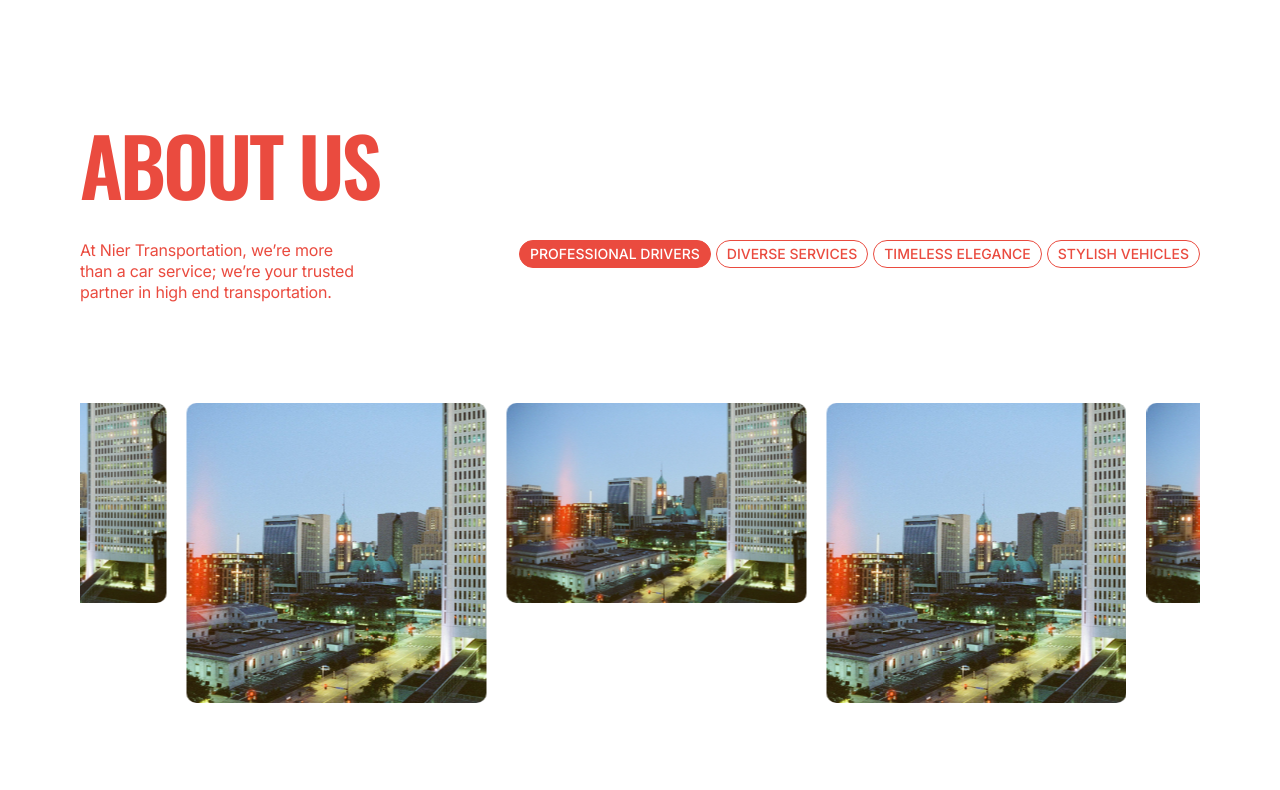
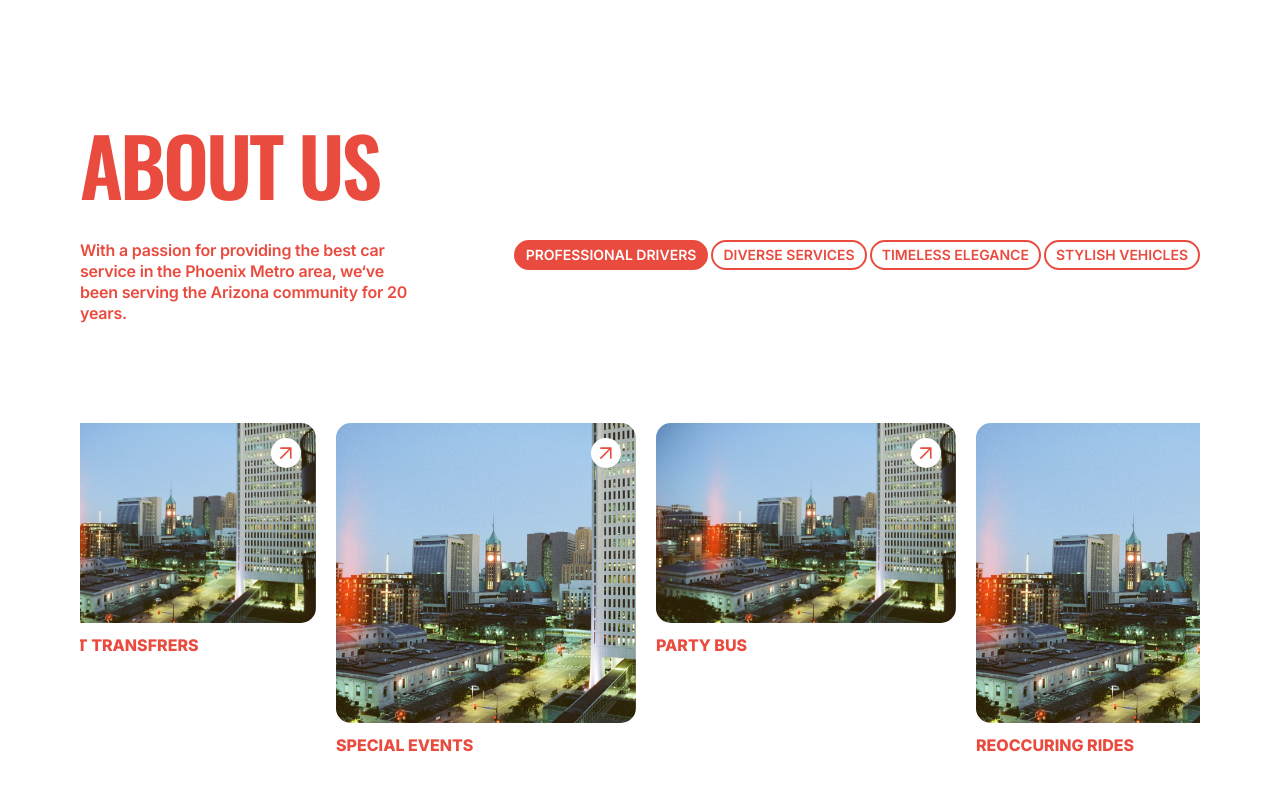
Before and after one commit to ChristianWare/Nier-Redesign-2025, a Next.js app: page / in a window 1280 px wide. Shown: the part 750-1540 px from the top of the page. Built offline with nearby package versions, Linux system fonts and the light colour scheme.

Commit message:
About Us done

```diff
--- a/src/components/homepage/AboutUs/AboutUs.module.css
+++ b/src/components/homepage/AboutUs/AboutUs.module.css
@@ -15,7 +15,8 @@
 }
 
 .copy {
-  width: 25%;
+  width: 30%;
+  font-weight: 600;
 }
 
 .widgitContainer {
@@ -23,15 +24,15 @@
   align-items: center;
   justify-content: flex-end;
   flex-wrap: wrap;
-  gap: 5px;
+  gap: 3px;
 }
 
 .title {
   font-family: var(--inter);
   font-size: 1.4rem;
-  font-weight: 500;
+  font-weight: 600;
   color: var(--red);
-  border: 1px solid var(--red);
+  border: 2px solid var(--red);
   border-radius: 50px;
   padding: 0.5rem 1rem;
   display: block;
@@ -42,6 +43,71 @@
 .widgitContainer > .card:first-child .title {
   background-color: var(--red);
   color: var(--white);
+}
+
+.bottom {
+  overflow: hidden;
+  margin-top: 10rem;
+}
+
+.scrollTrack {
+  display: flex;
+  gap: 2rem;
+  flex-wrap: nowrap;
+  animation: scroll 50s linear infinite;
+  padding-bottom: 5rem;
+}
+
+.scrollTrack:hover {
+  animation-play-state: paused;
+}
+
+@keyframes scroll {
+  0% {
+    transform: translateX(0);
+  }
+  100% {
+    transform: translateX(-50%);
+  }
+}
+
+.imgContainer {
+  flex: 0 0 300px;
+  width: 300px;
+  height: 300px;
+  position: relative;
+  cursor: pointer;
+}
+
+.img {
+  width: 100%;
+  height: 100%;
+  object-fit: cover;
+  border-radius: 15px;
+}
+
+.icon {
+  position: absolute;
+  width: 3rem;
+  height: 3rem;
+  background-color: var(--white);
+  border-radius: 50%;
+  padding: 0.7rem;
+  color: var(--red);
+  top: 15px;
+  right: 15px;
+  transform: rotate(45deg);
+}
+
+.imgContainer:nth-child(odd) {
+  height: 200px;
+}
+
+.service {
+  color: var(--red);
+  margin-top: 1rem;
+  font-family: var(--inter);
+  font-size: 1.6rem;
 }
 
 @media screen and (max-width: 1068px) {
@@ -67,41 +133,6 @@
   }
 }
 
-.bottom {
-  overflow: hidden;
-  margin-top: 10rem;
-}
-
-.scrollTrack {
-  display: flex;
-  gap: 2rem;
-  flex-wrap: nowrap;
-  animation: scroll 15s linear infinite;
-}
-
-@keyframes scroll {
-  0%   { transform: translateX(0); }
-  100% { transform: translateX(-50%); }
-}
-
-.imgContainer {
-  flex: 0 0 300px;
-  width: 300px;
-  height: 300px;
-  position: relative;
-}
-
-.img {
-  width: 100%;
-  height: 100%;
-  object-fit: cover;
-  border-radius: 10px;
-}
-
-.imgContainer:nth-child(odd) {
-  height: 200px;
-}
-
 @media screen and (max-width: 768px) {
   .copy {
     width: 100%;
--- a/src/components/homepage/AboutUs/AboutUs.tsx
+++ b/src/components/homepage/AboutUs/AboutUs.tsx
@@ -5,6 +5,7 @@ import LayoutWrapper from "@/components/shared/LayoutWrapper";
 import styles from "./AboutUs.module.css";
 import Image from "next/image";
 import Img1 from "../../../../public/images/hero.jpg";
+import Arrow from "../../../../public/icons/arrow.svg";
 
 const data = [
   { id: 1, title: "Professional Drivers" },
@@ -14,15 +15,14 @@ const data = [
 ];
 
 const imageData = [
-  { id: 1, src: Img1 },
-  { id: 2, src: Img1 },
-  { id: 3, src: Img1 },
-  { id: 4, src: Img1 },
-  { id: 5, src: Img1 },
-  { id: 6, src: Img1 },
+  { id: 1, src: Img1, service: "Airport Transfrers", href: "/" },
+  { id: 2, src: Img1, service: "Special Events", href: "/" },
+  { id: 3, src: Img1, service: "Party Bus", href: "/" },
+  { id: 4, src: Img1, service: "Reoccuring Rides", href: "/" },
+  { id: 5, src: Img1, service: "Long Distance Drives", href: "/" },
+  { id: 6, src: Img1, service: "Hourly Charters", href: "/" },
 ];
 
-// duplicate for seamless loop
 const loopedImages = [...imageData, ...imageData];
 
 export default function AboutUs() {
@@ -36,8 +36,9 @@ export default function AboutUs() {
             <h2 className={styles.heading}>About Us</h2>
             <div className={styles.topContainer}>
               <p className={styles.copy}>
-                At Nier Transportation, we&rsquo;re more than a car service;
-                we&rsquo;re your trusted partner in high end transportation.
+                With a passion for providing the best car service in the Phoenix
+                Metro area, we&lsquo;ve been serving the Arizona community for 20
+                years.
               </p>
               <div className={styles.widgitContainer}>
                 {data.map((x) => (
@@ -52,6 +53,7 @@ export default function AboutUs() {
             <div className={styles.scrollTrack} ref={trackRef}>
               {loopedImages.map((y, i) => (
                 <div className={styles.imgContainer} key={`${y.id}-${i}`}>
+                  <Arrow className={styles.icon} />
                   <Image
                     src={y.src}
                     width={300}
@@ -59,6 +61,7 @@ export default function AboutUs() {
                     alt=''
                     className={styles.img}
                   />
+                  <h3 className={styles.service}>{y.service}</h3>
                 </div>
               ))}
             </div>
--- a/src/components/homepage/Hero/Hero.module.css
+++ b/src/components/homepage/Hero/Hero.module.css
@@ -57,6 +57,7 @@
 
 .copy {
   color: var(--white);
+  width: 70%;
 }
 
 .BookingWidgitContainer {
--- a/src/components/homepage/Hero/Hero.tsx
+++ b/src/components/homepage/Hero/Hero.tsx
@@ -9,7 +9,7 @@ export default function Hero() {
   return (
     <section className={styles.container}>
       <div className={styles.imgContainer}>
-      <div className={styles.imgOverlay}></div>
+        <div className={styles.imgOverlay}></div>
         <Image
           src={Img1}
           alt=''
@@ -25,13 +25,14 @@ export default function Hero() {
           <div className={styles.content}>
             <div className={styles.contentTop}>
               <div className={styles.left}>
-                <h1 className={styles.heading}>Start your journey with <br /> Us, Nier.</h1>
+                <h1 className={styles.heading}>
+                  Start your journey with <br /> Us, Nier.
+                </h1>
               </div>
               <div className={styles.right}>
                 <p className={styles.copy}>
-                  Lorem, ipsum dolor sit amet consectetur adipisicing elit.
-                  Veniam, maiores asperiores! Eaque asperiores illo esse quidem
-                  sint. Eum, quam nisi?
+                  At Nier Transportation, we&rsquo;re more than a car service;
+                  we&rsquo;re your trusted partner in high end transportation.
                 </p>
               </div>
             </div>
```
Also changed, not shown: public/icons/arrow.svg (added).
